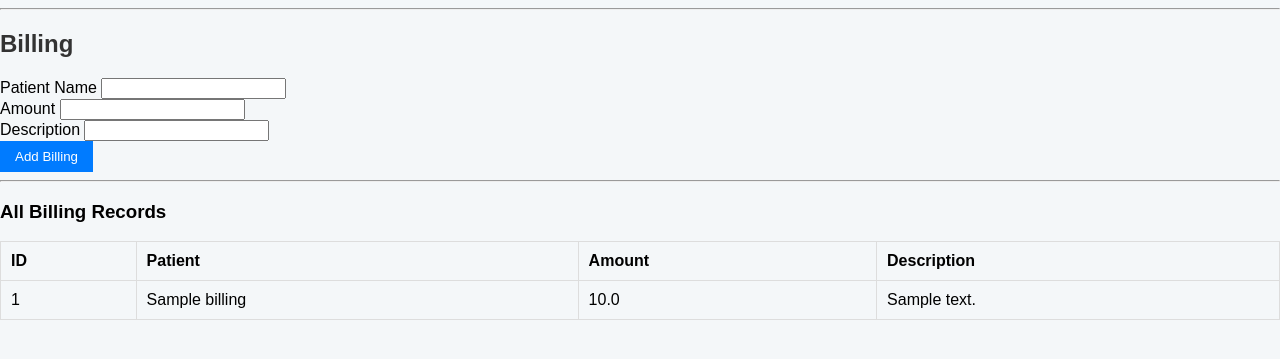
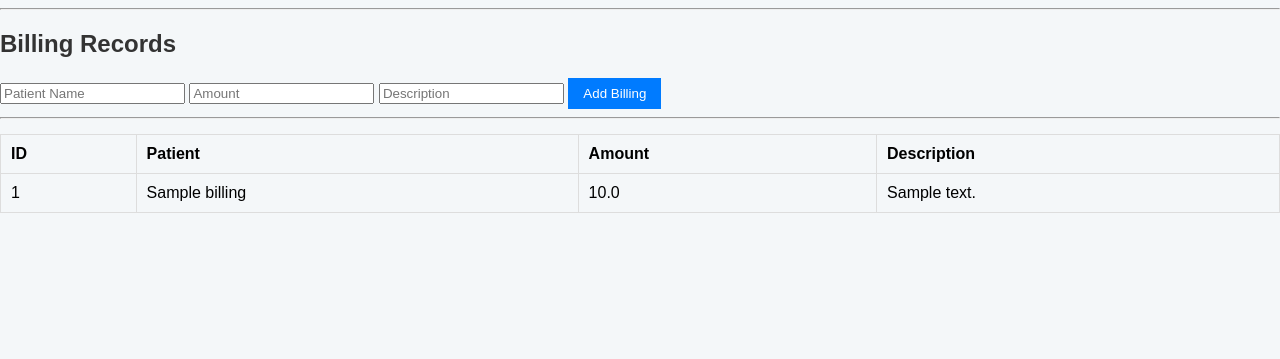
Before and after one commit to onesmuson/Patient-Data-Management-System-PDMS-, a Flask app: template templates/Billing.html in a window 1280 px wide. Shown: the part 18-377 px from the top of the page. Run offline with Flask 3, Linux system fonts and the light colour scheme; the template is opened without the code that fills it: values that come from a table or form of the project are taken from there, others are empty; tables that the repository leaves empty hold one stand-in row (values such as "Sample post").

Commit message:
Update Billing.html

```diff
--- a/templates/Billing.html
+++ b/templates/Billing.html
@@ -1,36 +1,21 @@
-{% extends "base.html" %}
-
+{% extends 'base.html' %}
+{% block title %}Billing{% endblock %}
 {% block content %}
-<h2>Billing</h2>
+<h2>Billing Records</h2>
 <form method="POST">
-    <div class="mb-3">
-        <label>Patient Name</label>
-        <input type="text" name="patient_name" class="form-control" required>
-    </div>
-    <div class="mb-3">
-        <label>Amount</label>
-        <input type="number" step="0.01" name="amount" class="form-control" required>
-    </div>
-    <div class="mb-3">
-        <label>Description</label>
-        <input type="text" name="description" class="form-control">
-    </div>
-    <button type="submit" class="btn btn-primary">Add Billing</button>
+    <input type="text" name="patient_name" placeholder="Patient Name" required>
+    <input type="number" step="0.01" name="amount" placeholder="Amount" required>
+    <input type="text" name="description" placeholder="Description">
+    <button type="submit">Add Billing</button>
 </form>
-
 <hr>
-
-<h3>All Billing Records</h3>
-<table class="table table-striped">
-    <thead>
+<table border="1">
     <tr>
         <th>ID</th>
         <th>Patient</th>
         <th>Amount</th>
         <th>Description</th>
     </tr>
-    </thead>
-    <tbody>
     {% for bill in bills %}
     <tr>
         <td>{{ bill.id }}</td>
@@ -39,6 +24,5 @@
         <td>{{ bill.description }}</td>
     </tr>
     {% endfor %}
-    </tbody>
 </table>
 {% endblock %}
```
Lines whose indentation alone changed are shown as unchanged.
